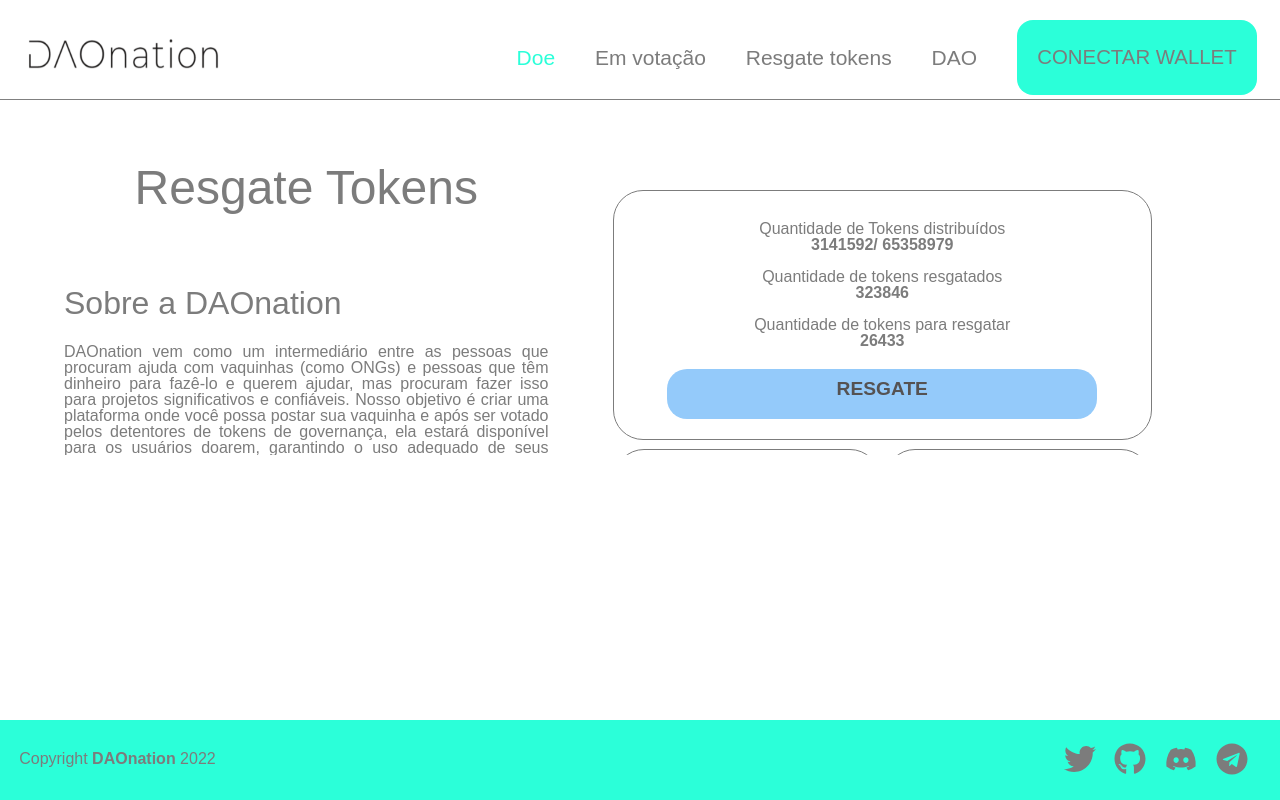
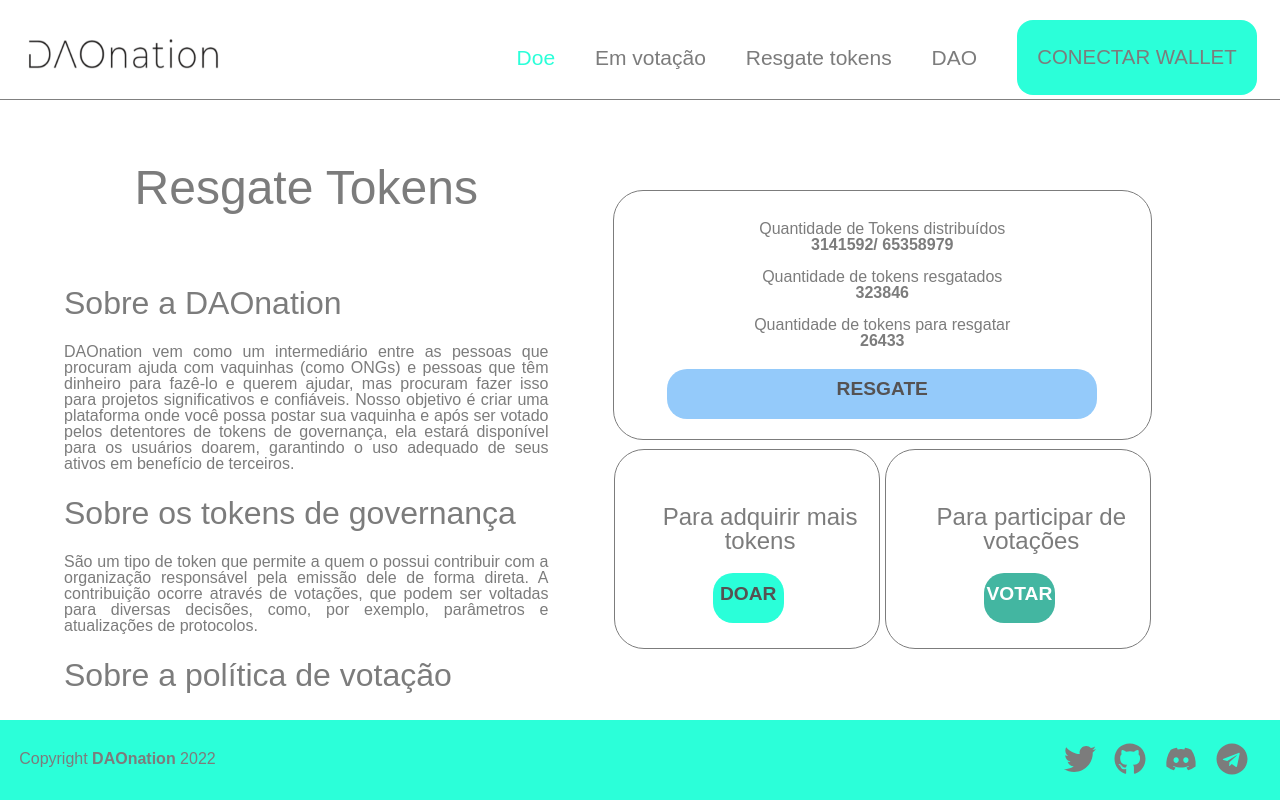
Before and after one commit to daonation/daonation-front, a React (Create React App) app: page /redeem in a window 1280 px wide. Built offline with nearby package versions, Linux system fonts and the light colour scheme; a web font is replaced by a local one.

Commit message:
corrigindo bugs

```diff
--- a/src/components/About.tsx
+++ b/src/components/About.tsx
@@ -69,11 +69,15 @@ const AboutStyle = styled.div`
     margin-top: 10px;
     margin-bottom: 90px;
     padding-bottom: 15px;
-    overflow-y: scroll;
 `;
 const BodyStyle = styled.div`
+    position: fixed;
+    top: 100px;
+    bottom: 90px;
     display: flex;
     flex-direction: row;
+    overflow-y: scroll;
+
 `;
 
 const BlockStyle1 = styled.div`
--- a/src/components/Card.tsx
+++ b/src/components/Card.tsx
@@ -15,7 +15,7 @@ export default function Card(props:propsCard){
  return(
     <CardStyle>
         <DataStyle>
-            <ImgStyle src="http://www.cruzvermelha.org.br/wp-content/uploads/2020/03/WhatsApp-Image-2020-03-04-at-11.18.30-740x426.jpeg" alt=""/>
+            <ImgStyle src="/static/cruzvermelha.png" alt=""/>
             {props.typeCard === "home" ?
             <DataCardHomeStyle>
                 <h1>{props.title}</h1>
--- a/src/components/Rescue.tsx
+++ b/src/components/Rescue.tsx
@@ -71,14 +71,16 @@ const RescueStyle = styled.div`
     display: flex;
     flex-direction: column;
     color: #7C7C7C;
-    padding-bottom: 15px;
-    overflow-y: scroll;
+
 
 `;
 const BodyStyle = styled.div`
     display: flex;
     flex-direction: row;
-
+    position: fixed;
+    top: 100px;
+    bottom: 90px;
+    overflow-y: scroll;
 `;
 
 const BlockStyle1 = styled.div`
```
